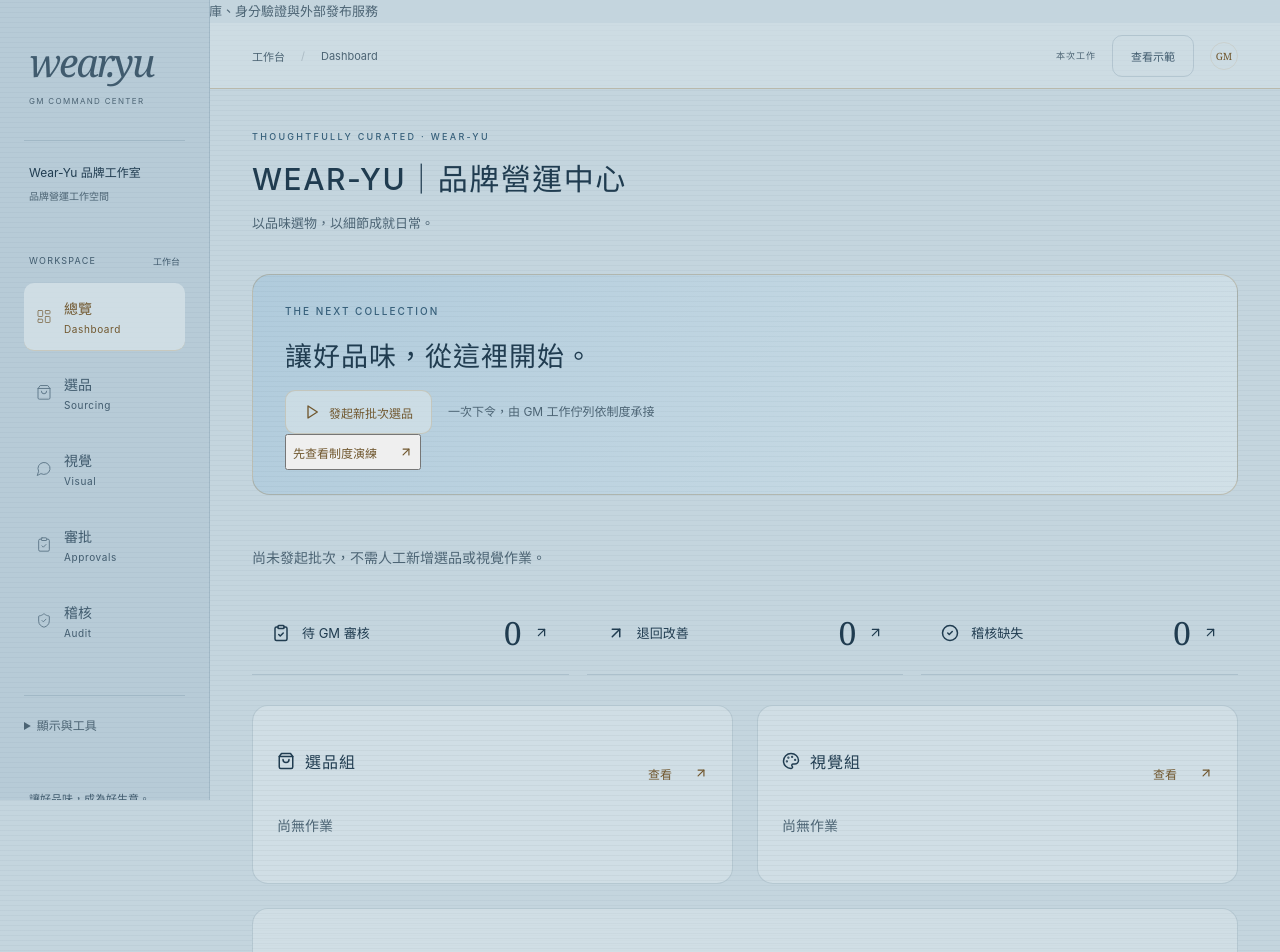
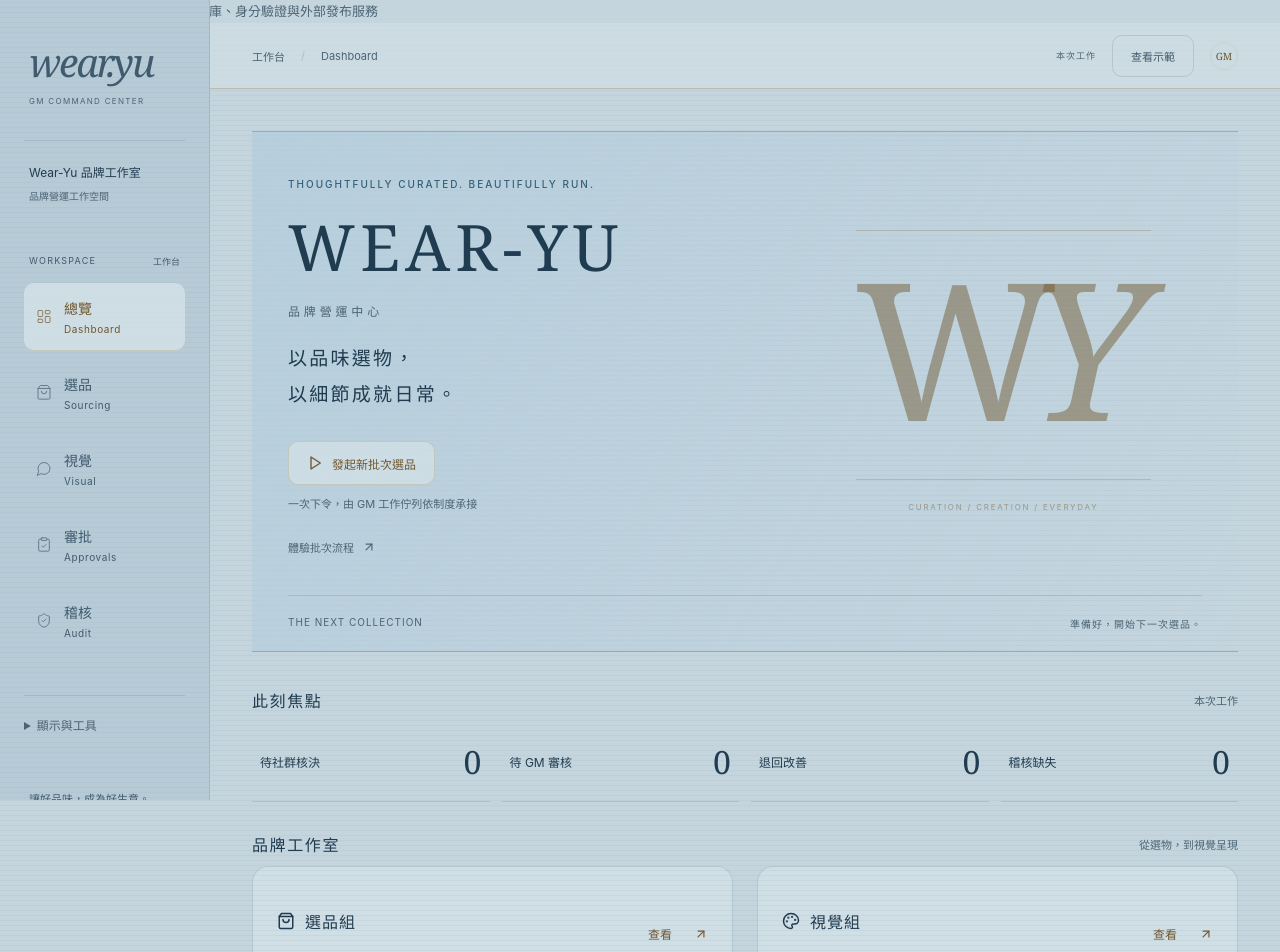
Before and after one commit to bojiez77-spec/wear-yu, a React (Vite) app: page / in a window 1280 px wide. Shown: the top 952 px of the page. Built offline with nearby package versions, Linux system fonts and the light colour scheme.

Commit message:
style: refine brand homepage and prioritize social decisions

```diff
--- a/src/operations.css
+++ b/src/operations.css
@@ -133,6 +133,41 @@ textarea:focus-visible, summary:focus-visible { outline: 2px solid var(--gold);
 .followup-row span { display: block; color: var(--blue); font-size: 11px; margin-block: 10px; }
 .followup-row p { color: var(--muted); font-size: 12px; line-height: 1.8; }
 
+/* Brand entrance: editorial spacing, matte surfaces and restrained brass. */
+.home-hero { position: relative; display: grid; grid-template-columns: 1.3fr 1fr; border-block: 1px solid color-mix(in srgb, var(--gold) 45%, transparent); padding: 46px 36px 0; margin-bottom: 36px; background: linear-gradient(120deg, color-mix(in srgb, var(--hero-start) 65%, transparent), transparent); }
+.home-hero-copy { min-width: 0; position: relative; z-index: 1; }
+.home-hero h1 { font-family: var(--serif); font-size: clamp(42px, 5vw, 72px); font-weight: 400; letter-spacing: .08em; margin: 20px 0 22px; line-height: 1.15; }
+.home-hero h1 span { display: block; font: 12px var(--sans, sans-serif); letter-spacing: .32em; color: var(--muted); margin-top: 18px; }
+.home-motto { font-size: 19px; line-height: 1.9; letter-spacing: .12em; color: var(--ink); margin-bottom: 28px; }
+.home-launch .batch-launch { align-items: flex-start; flex-direction: column; gap: 10px; }
+.home-launch .batch-launch > span { font-size: 11px; }
+.home-demo { display: inline-flex; align-items: center; gap: 8px; margin-top: 16px; padding: 8px 0; border: 0; background: none; color: var(--muted); font: inherit; font-size: 11px; cursor: pointer; }
+.home-signature { display: flex; flex-direction: column; align-items: center; justify-content: center; color: color-mix(in srgb, var(--gold-ink) 48%, transparent); }
+.home-signature > span { font: clamp(110px, 15vw, 210px) var(--serif); letter-spacing: -.15em; line-height: 1; border-block: 1px solid color-mix(in srgb, var(--gold) 30%, transparent); padding: 20px 32px 36px 0; }
+.home-signature > span span { font-style: italic; }
+.home-signature small { margin-top: 22px; font-size: 8px; letter-spacing: .22em; }
+.home-hero-foot { grid-column: 1 / -1; display: flex; justify-content: space-between; gap: 12px; padding: 20px 0; margin-top: 32px; border-top: 1px solid var(--line); font-size: 10px; color: var(--muted); letter-spacing: .1em; }
+.home-section-heading { display: flex; align-items: center; justify-content: space-between; gap: 16px; margin: 24px 0 10px; }
+.home-section-heading h2 { font-size: 16px; font-weight: 500; letter-spacing: .1em; }
+.home-section-heading > span { font-size: 11px; color: var(--muted); }
+.brand-home .ops-counters { grid-template-columns: repeat(4, minmax(0, 1fr)); gap: 12px; }
+.brand-home .ops-counters a, .brand-home .ops-counters button { display: flex; align-items: center; gap: 8px; padding: 18px 8px; border: 0; border-bottom: 1px solid var(--line); background: none; color: var(--ink); text-align: left; cursor: pointer; min-width: 0; }
+.brand-home .ops-counters a > svg, .brand-home .ops-counters button > svg { display: none; }
+.brand-home .ops-counters span { font-size: 12px; }
+.home-active-batch { scroll-margin-top: 90px; }
+.home-team-empty { padding: 14px 0 4px; }
+.home-team-empty p { font-size: 16px; line-height: 1.8; margin-bottom: 12px; }
+.home-team-empty small { display: block; font-size: 11px; color: var(--muted); line-height: 1.8; }
+.home-team-empty > span { display: inline-block; font-size: 10px; color: var(--blue); border-top: 1px solid var(--line); margin-top: 24px; padding-top: 12px; }
+@media (max-width: 720px) {
+  .home-hero { grid-template-columns: 1fr; padding: 28px 8px 0; }
+  .home-hero .eyebrow { font-size: 8px; letter-spacing: .12em; }
+  .home-signature { display: none; }
+  .home-hero-foot { flex-wrap: wrap; font-size: 9px; margin-top: 22px; }
+  .home-motto { font-size: 17px; }
+  .brand-home .ops-counters { grid-template-columns: repeat(2, minmax(0, 1fr)); }
+  .home-section-heading > span { font-size: 10px; }
+}
 .delivery-evidence { margin: 16px 0; overflow-wrap: anywhere; }
 .delivery-evidence summary { cursor: pointer; font-weight: 600; }
 .ops-section input[type="file"] { display: block; max-width: 100%; margin: 8px 0 16px; }
--- a/src/pages/Dashboard.tsx
+++ b/src/pages/Dashboard.tsx
@@ -3,30 +3,42 @@ import { ArrowUpRight, CheckCircle2, ClipboardCheck, Palette, ShoppingBag } from
 import { useOperations } from '../hooks/useOperations';
 import { StartBatch, BatchFlow, BatchDecision } from '../components/BatchFlow';
 import { progress } from '../domain/operations';
-import { PageHeading } from '../components/ui';
 
 export default function Dashboard() {
   const { state, demo, toggleDemo } = useOperations();
   const pending = state.batches.filter(b => b.status === '待 GM 審核');
   const returned = state.batches.filter(b => b.status === 'GM 改善中');
   const findings = state.audits.filter(a => a.finding && !a.resolved);
-  return <>
-    <PageHeading eyebrow="THOUGHTFULLY CURATED · WEAR-YU" title="WEAR-YU｜品牌營運中心" description="以品味選物，以細節成就日常。" />
-    <section className="ops-intro compact-intro"><span className="eyebrow">THE NEXT COLLECTION</span><h2>讓好品味，從這裡開始。</h2><StartBatch />{!demo && !state.batches.length && <button className="text-link" onClick={toggleDemo}>先查看制度演練 <ArrowUpRight size={14} /></button>}</section>
-    {!state.batches.length && <p className="empty-copy">尚未發起批次，不需人工新增選品或視覺作業。</p>}
-    {state.batches.slice().reverse().map(batch => <div key={batch.id}><BatchFlow batch={batch} /><BatchDecision batch={batch} actor="董事長" /></div>)}
+  const chairmanPending = state.batches.filter(b => b.status === '待董事長核決');
+  const active = state.batches.filter(b => b.status !== '已放行');
+  const completed = state.batches.filter(b => b.status === '已放行');
+  return <div className="brand-home">
+    <section className="home-hero" aria-labelledby="home-title">
+      <div className="home-hero-copy"><p className="eyebrow">THOUGHTFULLY CURATED. BEAUTIFULLY RUN.</p>
+        <h1 id="home-title" aria-label="WEAR-YU｜品牌營運中心">WEAR-YU<span>品牌營運中心</span></h1>
+        <p className="home-motto">以品味選物，<br />以細節成就日常。</p>
+        <div className="home-launch"><StartBatch />{!demo && !state.batches.length && <button className="home-demo" onClick={toggleDemo}>體驗批次流程 <ArrowUpRight size={14} /></button>}</div>
+      </div>
+      <div className="home-signature" aria-hidden="true"><span>W<span>Y</span></span><small>CURATION / CREATION / EVERYDAY</small></div>
+      <div className="home-hero-foot"><span>THE NEXT COLLECTION</span><span>{active.length ? '批次進行中' : '準備好，開始下一次選品。'}</span></div>
+    </section>
+    <div className="home-section-heading"><h2>此刻焦點</h2><span>{demo ? '示範資料' : '本次工作'}</span></div>
     <div className="ops-counters">{[
+      { name: '待社群核決', count: chairmanPending.length, to: '#current-batch', icon: ClipboardCheck },
       { name: '待 GM 審核', count: pending.length, to: '/approvals', icon: ClipboardCheck },
       { name: '退回改善', count: returned.length, to: '/approvals', icon: ArrowUpRight },
       { name: '稽核缺失', count: findings.length, to: '/audit', icon: CheckCircle2 },
-    ].map(({ name, count, to, icon: Icon }) => <Link to={to} key={name}><Icon size={18} /><span>{name}</span><strong>{count}</strong><ArrowUpRight size={15} /></Link>)}</div>
+    ].map(({ name, count, to, icon: Icon }) => to.startsWith('#') ? <button type="button" onClick={() => document.getElementById('current-batch')?.scrollIntoView({ block: 'start' })} key={name}><Icon size={18} /><span>{name}</span><strong>{count}</strong><ArrowUpRight size={15} /></button> : <Link to={to} key={name}><Icon size={18} /><span>{name}</span><strong>{count}</strong><ArrowUpRight size={15} /></Link>)}</div>
+    <div id="current-batch" className="home-active-batch">{active.map(batch => <div key={batch.id}><BatchDecision batch={batch} actor="董事長" /><BatchFlow batch={batch} /></div>)}</div>
+    <div className="home-section-heading"><h2>品牌工作室</h2><span>從選物，到視覺呈現</span></div>
     <div className="ops-overview-grid">{(['選品組', '視覺組'] as const).map(team => {
       const items = state.cases.filter(c => c.team === team);
       const Icon = team === '選品組' ? ShoppingBag : Palette;
       return <section className="ops-section" key={team}><div className="panel-heading"><h2><Icon size={18} />{team}</h2><Link to={team === '選品組' ? '/sourcing' : '/social'} className="text-link">查看 <ArrowUpRight size={14} /></Link></div>
-        {items.length ? items.map(c => <Link className="progress-row" key={c.id} to={team === '選品組' ? '/sourcing' : '/social'}><div><strong>{c.title}</strong><small>{c.kind} · {c.stage}</small></div><progress value={progress(c)} max="100" aria-label={`${c.title}進度`} /><span>{progress(c)}%</span></Link>) : <p className="empty-copy">尚無作業</p>}
+        {items.length ? items.slice(-3).map(c => <Link className="progress-row" key={c.id} to={team === '選品組' ? '/sourcing' : '/social'}><div><strong>{c.title}</strong><small>{c.kind} · {c.stage}</small></div><progress value={progress(c)} max="100" aria-label={`${c.title}進度`} /><span>{progress(c)}%</span></Link>) : <div className="home-team-empty"><p>{team === '選品組' ? '發現值得留下的款式。' : '讓穿搭，成為想靠近的日常。'}</p><small>{team === '選品組' ? '淘寶選品 · 來源查核 · 搭配評估' : '品牌內容 · 穿搭短片 · 好友引導'}</small><span>等待新批次</span></div>}
       </section>;
     })}</div>
     <section className="ops-section"><div className="panel-heading"><h2>最近核決</h2><Link className="text-link" to="/approvals">全部紀錄 <ArrowUpRight size={14} /></Link></div>{state.decisions.length ? state.decisions.slice(0, 3).map(d => <div className="decision-row" key={d.id}><span className={`decision-result ${d.result === '放行' ? 'pass' : ''}`}>{d.result}</span><div><strong>{d.title}</strong><p>{d.reason || '已核准進入下一步'}</p></div><small>{d.time}</small></div>) : <p className="empty-copy">尚無 GM 核決紀錄</p>}</section>
-  </>;
+    {completed.length > 0 && <details className="batch-details"><summary>已核決批次 · {completed.length}</summary><p className="subtle">核決不代表上架或發布完成；交付狀態請展開批次查看。</p>{completed.slice().reverse().map(batch => <BatchFlow key={batch.id} batch={batch} />)}</details>}
+  </div>;
 }
```
